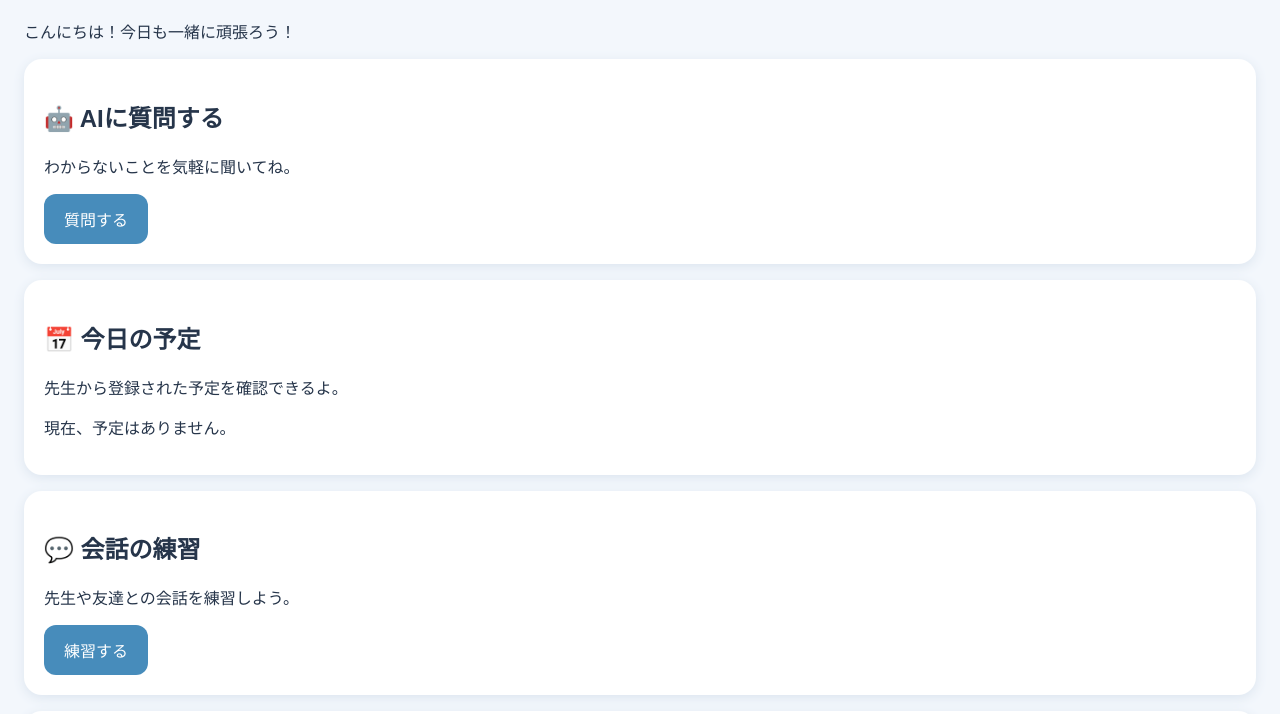
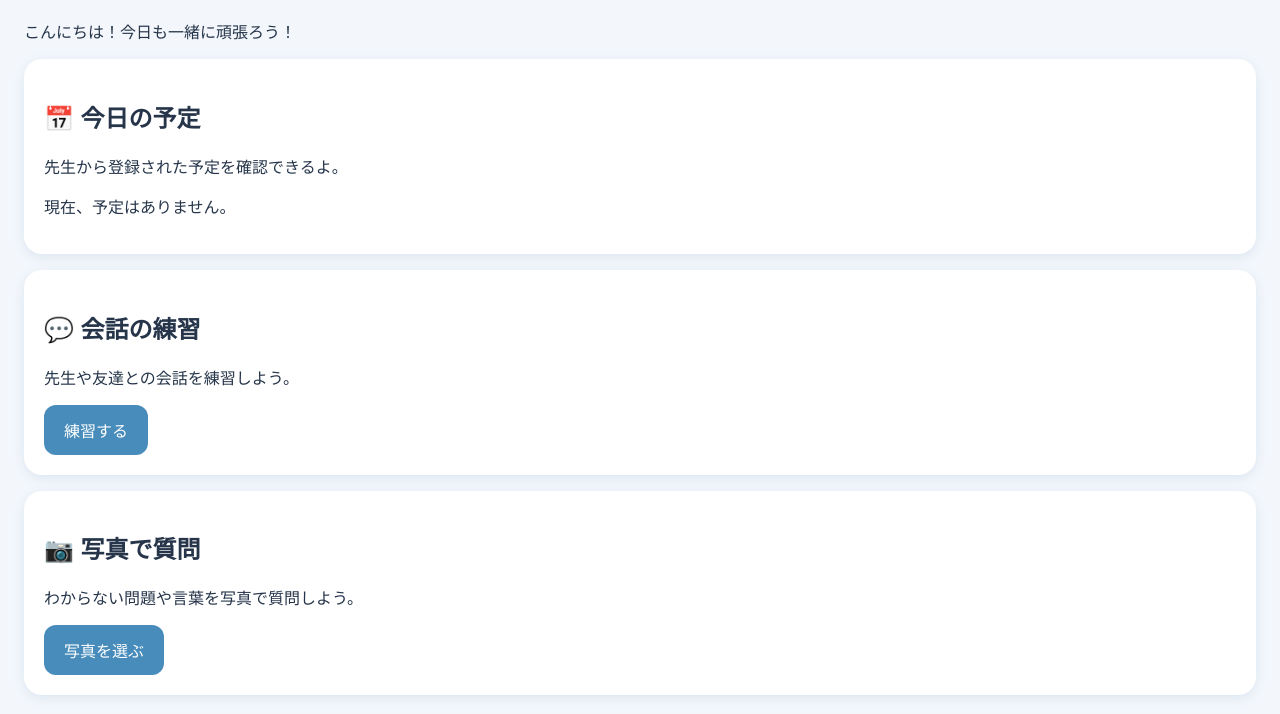
Before and after one commit to sophia2055471/School-Buddy, a plain HTML site: page student.html in a window 1280 px wide. Shown: the part 85-799 px from the top of the page. Drawn offline with Linux system fonts and the light colour scheme.

Commit message:
Update student.html

```diff
--- a/student.html
+++ b/student.html
@@ -35,13 +35,7 @@ button {
 <h1>School Buddy</h1>
 <p>こんにちは！今日も一緒に頑張ろう！</p>
 
-<div class="card">
-<h2>🤖 AIに質問する</h2>
-<p>わからないことを気軽に聞いてね。</p>
-<button onclick="alert('AI質問機能はこれから開発します！')">
-質問する
-</button>
-</div>
+
 
 <div class="card">
 <h2>📅 今日の予定</h2>
```
